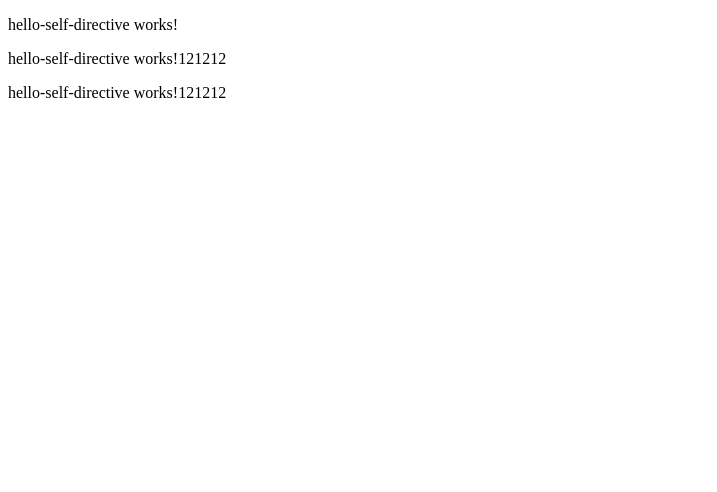
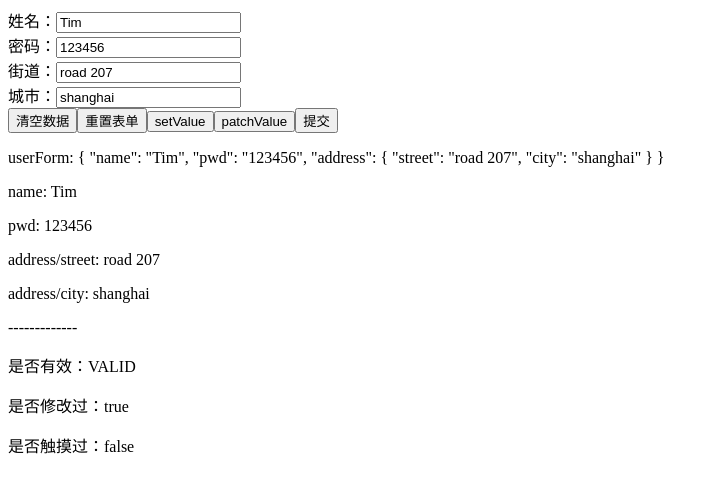
Before and after one commit to dddd-12/LearnAngular, an Angular app in the folder my-app/: page / in a window 1280 px wide. Shown: the top 492 px of the page, without its empty margins (0-717 px from the left). Built offline with nearby package versions, Linux system fonts and the light colour scheme.

Commit message:
模板驱动表单和响应式表单的使用和校验

```diff
--- a/my-app/src/app/app.component.html
+++ b/my-app/src/app/app.component.html
@@ -23,7 +23,9 @@
 <!-- <app-hello-two-way></app-hello-two-way> -->
 <!-- <app-hello-input-output></app-hello-input-output> -->
 <!-- <app-hello-template></app-hello-template> -->
-<app-hello-self-directive appHighlight></app-hello-self-directive>
+<!-- <app-hello-self-directive appHighlight></app-hello-self-directive> -->
+<!-- <app-hello-form></app-hello-form> -->
+<app-hello-formbuilder></app-hello-formbuilder>
 
 <!-- * * * * * * * * * * * * * * * * * * * * * * * * * * * * * * * -->
 <!-- * * * * * * * * * * * The content above * * * * * * * * * * * -->
--- /dev/null
+++ b/my-app/src/app/hello-form/hello-form.component.html
@@ -0,0 +1,39 @@
+<!-- <p>hello-form works!</p>
+<input type="text"
+[(ngModel)]="user.name" name="name" required #spy>
+
+<p>名字：{{user.name}} - {{spy.className}}</p> -->
+
+<!-- <input type="text" [(ngModel)]="user.name" required minlength="4" #name="ngModel">
+<hr>
+<p>valid: {{name.valid}}</p>
+<p>invalid: {{name.invalid}}</p>
+<p>dirty: {{name.dirty}}</p>
+<p>touched: {{name.touched}}</p>
+<p>errors: {{name.errors | json}}</p> -->
+<!-- <hr>
+<form (ngSubmit)="onSubmit()">
+  <input type="text"
+   [(ngModel)]="user.name"
+   name="name"
+   required
+   minlength="4"
+   #name="ngModel">
+  <button type="submit" [disabled]="!name.valid">提交</button>
+</form> -->
+
+<!--
+  formGroup: 表单
+  formControlName: 输入元素
+ -->
+<form [formGroup]="myGroup" (ngSubmit)="onSubmit()">
+  <input type="text"
+    label="用户名"
+    name="name"
+    formControlName="name">
+  <input type="text"
+    label="密码"
+    name="pwd"
+    formControlName="pwd">
+  <button type="submit">提交</button>
+</form>
--- /dev/null
+++ b/my-app/src/app/hello-form/hello-form.component.ts
@@ -0,0 +1,37 @@
+import { Component, OnInit } from '@angular/core';
+import { FormGroup, FormControl, Validators} from '@angular/forms';
+
+@Component({
+  selector: 'app-hello-form',
+  templateUrl: './hello-form.component.html',
+  styleUrls: ['./hello-form.component.css']
+})
+export class HelloFormComponent implements OnInit {
+  user = {name:'', pwd:''};
+  myGroup = null;
+  constructor() { }
+
+  ngOnInit(): void {
+    //初始化插件
+    this.myGroup = new FormGroup({//对应DOM表单的内存模块
+      // 内存对象与DOM的绑定关系
+      'name' : new FormControl(this.user.name, [
+        Validators.required, //必填项
+        Validators.minLength(4)
+      ]),//指定初始值
+      'pwd' : new FormControl(this.user.pwd, [
+        Validators.required, //必填项
+        Validators.minLength(6)
+      ]),
+    });
+  }
+  get name(){
+    return this.myGroup.get('name');
+  }
+  onSubmit(){
+    console.log('表单提交');
+    console.log('valid',this.myGroup.valid);
+    console.log(this.myGroup.value);
+  }
+
+}
--- /dev/null
+++ b/my-app/src/app/hello-formbuilder/Address.ts
@@ -0,0 +1,4 @@
+export class Address {
+  street = '';
+  city = ''
+}
--- /dev/null
+++ b/my-app/src/app/hello-formbuilder/hello-formbuilder.component.html
@@ -0,0 +1,34 @@
+<form [formGroup]="userForm" (ngSubmit)="onSubmit()">
+  <label>姓名：</label>
+  <input type="text"
+    name="name"
+    formControlName="name"><br>
+  <label>密码：</label>
+  <input type="text"
+    name="pwd"
+    formControlName="pwd"><br>
+
+  <div formGroupName="address">
+    <label>街道：</label>
+    <input type="text"
+      formControlName="street"><br>
+    <label>城市：</label>
+    <input type="text"
+      formControlName="city"><br>
+  </div>
+
+  <button type="button" (click)="forceReset()">清空数据</button>
+  <button type="button" (click)="defaultReset()">重置表单</button>
+  <button type="button" (click)="setFormValue()">setValue</button>
+  <button type="button" (click)="patchFormValue()">patchValue</button>
+  <button type="submit">提交</button>
+</form>
+<p>userForm: {{userForm.value | json}}</p>
+<p>name: {{userForm.get('name').value}}</p>
+<p>pwd: {{userForm.get('pwd').value}}</p>
+<p>address/street: {{userForm.get('address.street').value}}</p>
+<p>address/city: {{userForm.get('address.city').value}}</p>
+<p>-------------</p>
+<p>是否有效：{{userForm.status}}</p>
+<p>是否修改过：{{userForm.pristine}}</p>
+<p>是否触摸过：{{userForm.touched}}</p>
--- /dev/null
+++ b/my-app/src/app/hello-formbuilder/hello-formbuilder.component.ts
@@ -0,0 +1,74 @@
+import { Component, OnInit } from '@angular/core';
+import { FormGroup, FormBuilder, Validators } from '@angular/forms';
+//引入Address
+import { Address } from './Address'
+
+@Component({
+  selector: 'app-hello-formbuilder',
+  templateUrl: './hello-formbuilder.component.html',
+  styleUrls: ['./hello-formbuilder.component.css']
+})
+export class HelloFormbuilderComponent implements OnInit {
+
+  userForm: FormGroup;//初始化
+  //Address数组---与Address{}数据结构一致的数组
+  addressArr: Address[] = [
+    {street: 'road 207', city:'shanghai'},
+    {street: 'road 567', city:'beijing'},
+  ];
+
+  constructor(private fb: FormBuilder) {
+    this.userForm = fb.group({//对应表单各个控件
+      name: ['Tim', Validators.required],
+      pwd: ['123456', Validators.minLength(6)],
+      address: fb.group({//多级group
+        street: ['road 207', Validators.required],
+        city: 'shanghai'
+      })
+    })
+  }
+
+  ngOnInit(): void {
+  }
+
+  onSubmit(){
+    console.log('表单提交');
+    console.log('valid',this.userForm.valid);
+    console.log(this.userForm.value);
+  }
+  forceReset(){
+    this.userForm.reset();//重置为空
+  }
+  user = {
+    name:'Tim',
+    pwd:'123456',
+    address:{
+      street:'road 207',
+      city:'shanghai'
+    }
+  }
+  defaultReset(){ //恢复默认值
+    this.userForm.reset(this.user)
+    // this.userForm.reset({
+    //   name:'Tim',
+    //   pwd:'123456',
+    //   address:{
+    //     street:'road 207',
+    //     city:'shanghai'
+    //   }
+    // });
+  }
+  setFormValue(){
+    this.userForm.setValue({
+      name:'abc',
+      pwd:'666666',
+      address: this.addressArr[1]
+    });
+  }
+  patchFormValue(){
+    this.userForm.patchValue({
+      address: this.addressArr[1]
+    });
+  }
+
+}
--- /dev/null
+++ b/my-app/typescript/01.js
@@ -0,0 +1,2 @@
+var myName;
+myName = 1;
--- /dev/null
+++ b/my-app/typescript/01.ts
@@ -0,0 +1,2 @@
+var myName: string;
+myName = 'lili';
```
Also changed, not shown: my-app/src/app/app.module.ts (+9 -4 lines), my-app/src/app/hello-form/hello-form.component.css (added), my-app/src/app/hello-formbuilder/hello-formbuilder.component.css (added), 2 other files (tests, documents, lock files or other folders).
